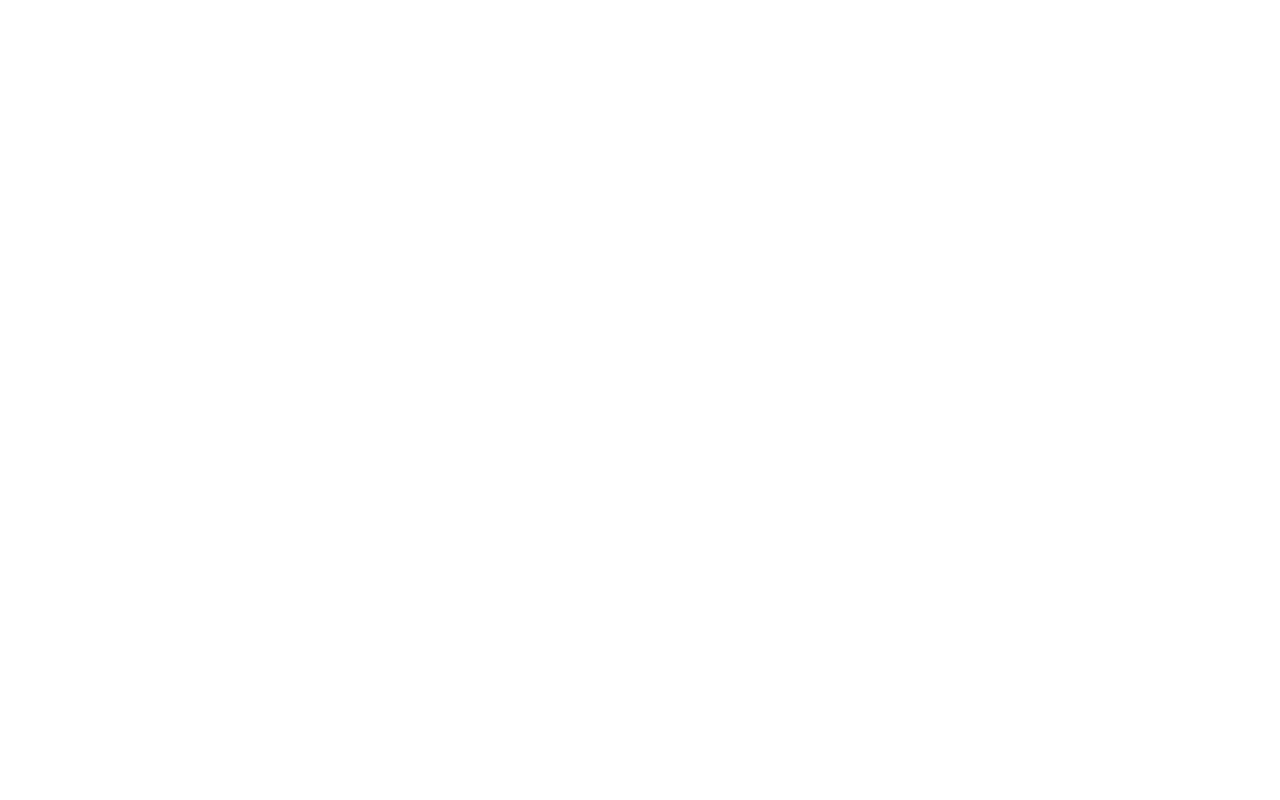
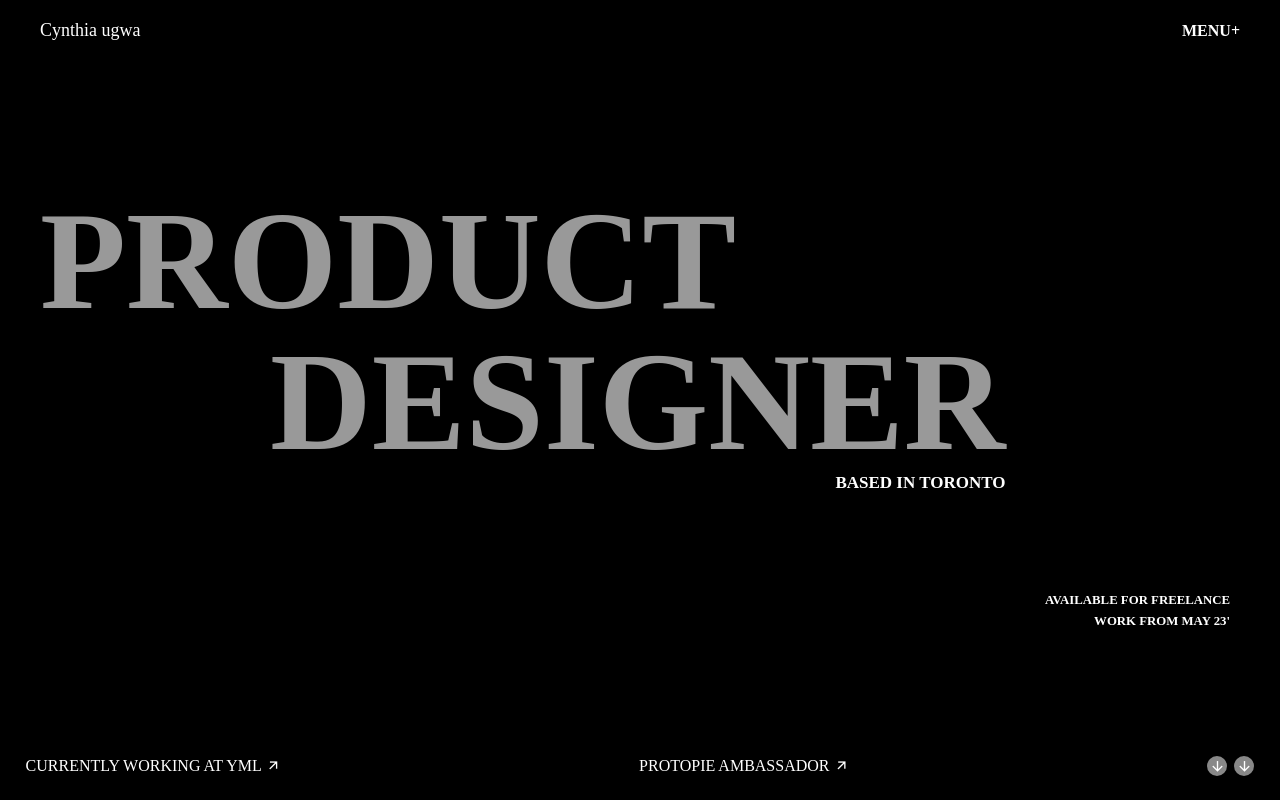
Before and after one commit to MeghavatiChaudhari/awardedWebsiteOne, a plain HTML site: page index.html in a window 1280 px wide. Drawn offline with nearby package versions, Linux system fonts and the light colour scheme.

Commit message:
first part of page is done

```diff
--- a/index.css
+++ b/index.css
@@ -2,8 +2,103 @@
     margin: 0;
     padding: 0;
     box-sizing: border-box;
+     font-family: "General Sans";
 }
+
 html,body{
     width: 100%;
     height: 100%;
 }
+
+#hero{
+width: 100%;
+height: 100vh;
+background-color: #000000;
+color: #fff;
+}
+#nav {
+    color: #fff;
+    display: flex;
+    align-items: center;
+    justify-content: space-between;
+    width: 100%;
+    padding: 20px 40px;
+}
+
+#nav a{
+    color: #fff;
+    text-decoration: none;
+    font-size: 18px;
+}
+#heading{
+    margin-top: 130px;
+}
+
+#heading h1{
+  margin-left: 40px;
+  opacity: .6;
+  font-size: 11vw;
+  text-transform: uppercase;
+  line-height: 1;
+  font-weight: 600;
+  /* padding: 10px; */
+}
+
+#heading #secondh1{
+  margin-left: 270px;
+}
+
+.blocktext{
+    width: fit-content;
+    /* background-color: red; */
+}
+.blocktext h5{
+    text-align: right;
+    text-transform: uppercase;
+    font-size: 17px;
+}
+
+#chotiheading{
+  margin-top: 100px;
+  padding-right: 50px;
+}
+#chotiheading h5{
+    text-transform: uppercase;
+    text-align: right;
+    margin-top: .5vw;
+    font-size: 1vw;
+}
+
+#naya {
+    width: 100%;
+    position: absolute;
+    bottom: 3%;
+    padding: 0 2vw;
+    display: flex;
+    align-items: center;
+    justify-content: space-between;
+}
+#naya a{
+    color: #fff;
+    text-decoration: none;
+    text-transform: uppercase;
+}
+#naya #iconset{
+    display: flex;
+    gap: 7px;
+}
+
+#iconset .circle{
+    display: flex;
+    align-items: center;
+    justify-content: center;
+    width: 20px;
+    height: 20px;
+    background-color: #888;
+    border-radius: 50%;
+
+}
+
+
+/* by now we have completed first viewport i.e hero div
+now moving to secnd part of page , animations */
--- a/index.html
+++ b/index.html
@@ -4,10 +4,42 @@
     <meta charset="UTF-8">
     <meta name="viewport" content="width=device-width, initial-scale=1.0">
     <title>Document</title>
+    <link
+    href="https://cdn.jsdelivr.net/npm/remixicon@4.0.0/fonts/remixicon.css"
+    rel="stylesheet"/>
     <link rel="stylesheet" href="index.css">
 </head>
 <body>
-
+    <div id="main">
+        <div id="hero">
+            <div id="nav">
+                <a href="#"> Cynthia ugwa</a>
+                <h4>MENU+</h4>
+            </div>
+            <div id="heading">
+                <h1>Product</h1>
+                <div class="blocktext">
+                    <h1 id="secondh1">designer</h1>
+                    <h5>Based in toronto</h5>
+                </div>
+            </div>
+            <div id="chotiheading">
+                <h5>Available for freelance</h5>
+                <h5>work from may 23'</h5>
+            </div>
+            <div id="naya">
+                <a href="#">currently working at yml <i class="ri-arrow-right-up-line"></i></a>
+                <a href="#">protopie ambassador <i class="ri-arrow-right-up-line"></i></a>
+            <div id="iconset">
+                <div class="circle"><i class="ri-arrow-down-line"></i></div>
+                <div class="circle"><i class="ri-arrow-down-line"></i></div>
+            </div>
+            </div>
+        </div>
+        <!-- hero is completed -->
+        <!-- starting new div of page  -->
+        <div id="second"></div>
+    </div>
 
 
 
```
